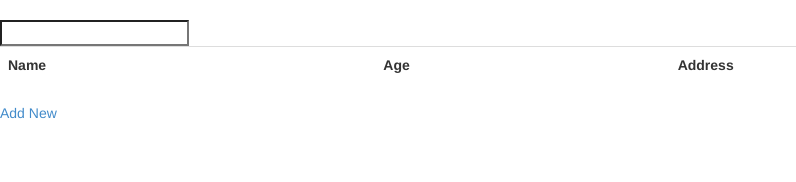
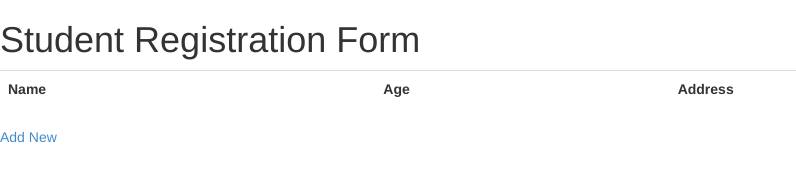
Before and after one commit to ahmedkapasi/StudentRegistration, a website: page public/Index.html in a window 1280 px wide. Shown: the whole page, without its empty margins (0-796 px from the left). Drawn offline with nearby package versions, Linux system fonts and the light colour scheme; no server answers.

Commit message:
redirected to sudent form

```diff
--- a/public/Index.html
+++ b/public/Index.html
@@ -20,10 +20,8 @@
 <body>
 
 <h1>
-	{{test}}
+	Student Registration Form
 </h1>
-<input type="text" ng-model="test" />
-
 <div ng-controller="student-controller">
     <table class="table">
         <tr>
--- a/server.js
+++ b/server.js
@@ -11,7 +11,7 @@ app.listen(port);
 console.log("server started at port "+ port);
 student = {};
 app.get('/',function(req,res){
-	res.send("hello world");
+	res.redirect("public/index.html");
 })
 app.get('/getAllStudents',function(req,res){
 
```
